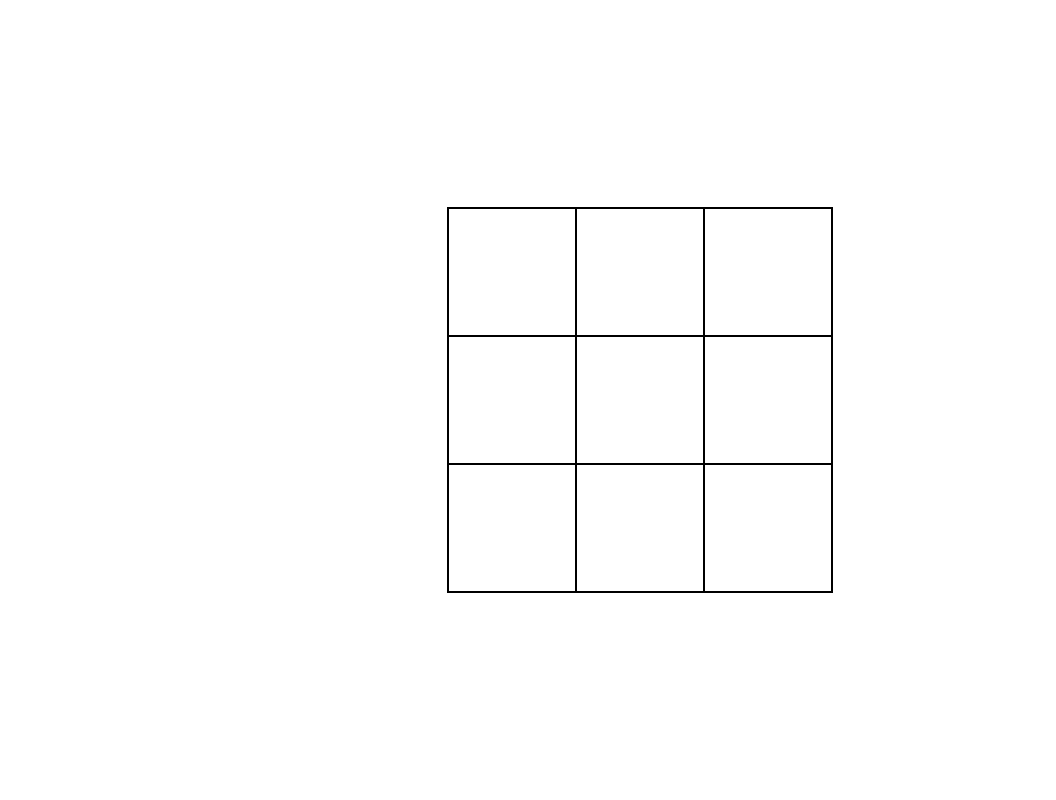
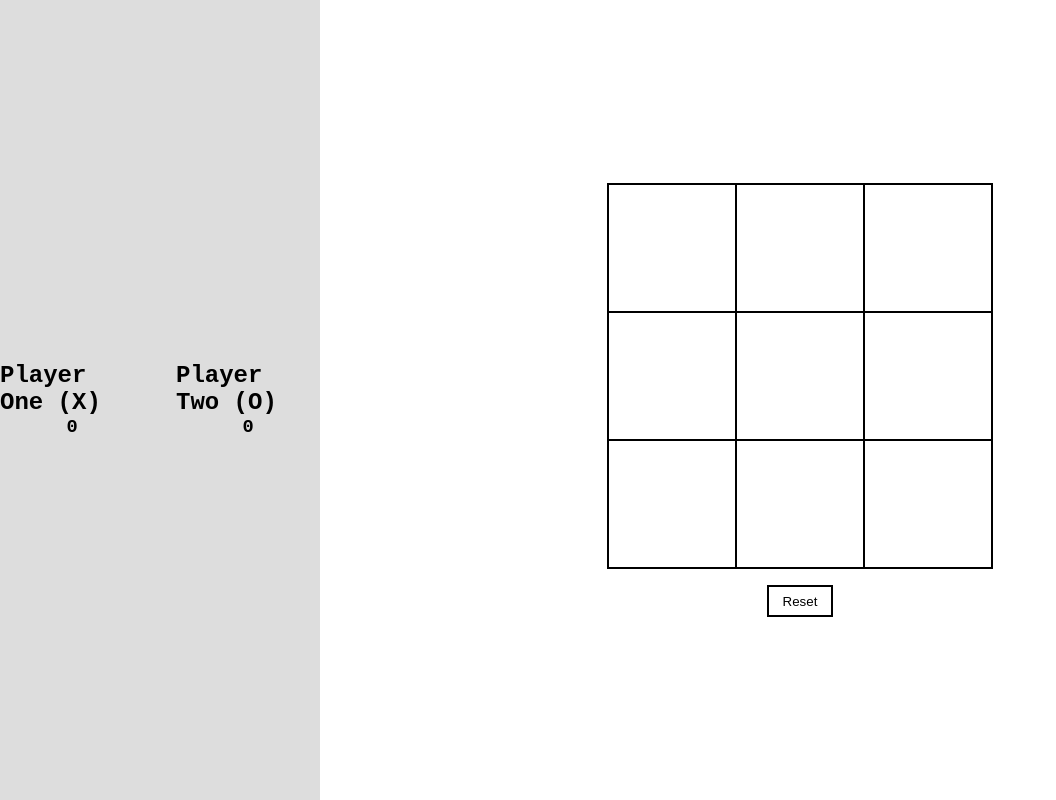
Before and after one commit to reinerb/odin-tictactoe, a plain HTML site: page index.html in a window 1280 px wide. Shown: the whole page, without its empty margins (0-1056 px from the left). Drawn offline with Linux system fonts and the light colour scheme; a web font is replaced by a local one.

Commit message:
Add player info display

```diff
--- a/app.js
+++ b/app.js
@@ -1,11 +1,35 @@
 const mainElement = document.querySelector("main");
 
 // Player object
-const Player = (symbol) => {
+const Player = (name, symbol) => {
+  // All players start with a score of 0
+  let score = 0;
+
+  // Retrieve player details
+  const getName = () => name;
   const getSymbol = () => symbol;
+  const getScore = () => score;
+
+  // Increment the player's score by one
+  const incrementScore = () => score++;
+
+  // Creates a text display for player info
+  const display = function (parentDiv) {
+    let playerDiv = document.createElement("div");
+    playerDiv.classList.add("player");
+
+    playerDiv.innerHTML = `<h2>${name} (${symbol})</h2><h3>${score}</h3>`;
+
+    parentDiv.appendChild(playerDiv);
+    0;
+  };
 
   return {
+    getName,
     getSymbol,
+    getScore,
+    incrementScore,
+    display,
   };
 };
 
@@ -16,22 +40,23 @@ const gameBoard = (() => {
   let board = [false, false, false, false, false, false, false, false, false];
 
   // Declare our two players
-  let playerOne = Player("X");
-  let playerTwo = Player("O");
+  let playerOne = Player("Player One", "X");
+  let playerTwo = Player("Player Two", "O");
   let players = [playerOne, playerTwo];
 
   let turn = 0;
   let gameOver = false;
 
-  // Updates the cell at the given index with the given input
+  // Updates the cell at the given index with the active player's input
   const update = function (index) {
     if (!board[index] && !gameOver) {
       board[index] = players[turn % 2].getSymbol();
-      console.log(checkWin());
+      gameOver = checkWin();
       turn += 1;
     }
   };
 
+  // Logic to check if a player has won
   const checkWin = function () {
     let topRow =
       board[0] &&
@@ -104,20 +129,18 @@ const gameBoard = (() => {
 
 // Functions for displaying the game
 const displayController = (() => {
+  const scoreboard = document.querySelector(".scoreboard");
   const grid = document.querySelector(".game-grid");
+  const resetButton = document.querySelector(".reset-button");
 
   // Clears the display
-  const clear = function () {
-    while (grid.firstChild) {
-      grid.removeChild(grid.firstChild);
+  const clear = function (div) {
+    while (div.firstChild) {
+      div.removeChild(div.firstChild);
     }
   };
 
-  // Displays the game
-  const display = function () {
-    displayController.clear();
-
-    // Add a div for each cell on the grid
+  const displayGrid = function (div) {
     for (let i = 0; i < gameBoard.board.length; i++) {
       const cell = document.createElement("div");
       cell.classList.add("game-cell");
@@ -128,14 +151,35 @@ const displayController = (() => {
         displayController.display();
       });
 
-      grid.appendChild(cell);
+      div.appendChild(cell);
     }
   };
 
+  const displayScoreboard = function (div) {
+    for (let i = 0; i < gameBoard.players.length; i++) {
+      gameBoard.players[i].display(div);
+    }
+  };
+
+  // Displays the game
+  const display = function () {
+    clear(displayController.grid);
+    displayGrid(displayController.grid);
+
+    clear(displayController.scoreboard);
+    displayScoreboard(displayController.scoreboard);
+  };
+
+  const initialize = function () {
+    display();
+  };
+
   return {
+    grid,
+    scoreboard,
+    initialize,
     display,
-    clear,
   };
 })();
 
-displayController.display();
+displayController.initialize();
--- a/index.html
+++ b/index.html
@@ -16,8 +16,13 @@
 </head>
 
 <body>
+  <header>
+    <div class="scoreboard">
+    </div>
+  </header>
   <main>
     <div class="game-grid"></div>
+    <button class="reset-button">Reset</button>
   </main>
 </body>
 
--- a/style.css
+++ b/style.css
@@ -19,7 +19,37 @@ html {
 body {
   min-height: 100vh;
   display: grid;
+  grid-template-columns: 1fr 3fr;
   place-items: center;
+}
+
+header {
+  width: 100%;
+  height: 100%;
+  background-color: #dddddd;
+  display: grid;
+  place-items: center;
+}
+
+.scoreboard {
+  display: flex;
+  align-items: center;
+  justify-content: center;
+  gap: 2rem;
+}
+
+.player {
+  display: flex;
+  flex-direction: column;
+  justify-content: center;
+  align-items: center;
+}
+
+main {
+  display: flex;
+  flex-direction: column;
+  align-items: center;
+  gap: 1rem;
 }
 
 .game-grid {
@@ -40,3 +70,15 @@ body {
   display: grid;
   place-items: center;
 }
+
+.reset-button {
+  cursor: pointer;
+  padding: 0.5em 1em;
+  background-color: transparent;
+  border: 2px solid black;
+}
+
+.reset-button:hover {
+  background-color: black;
+  color: white;
+}
```
